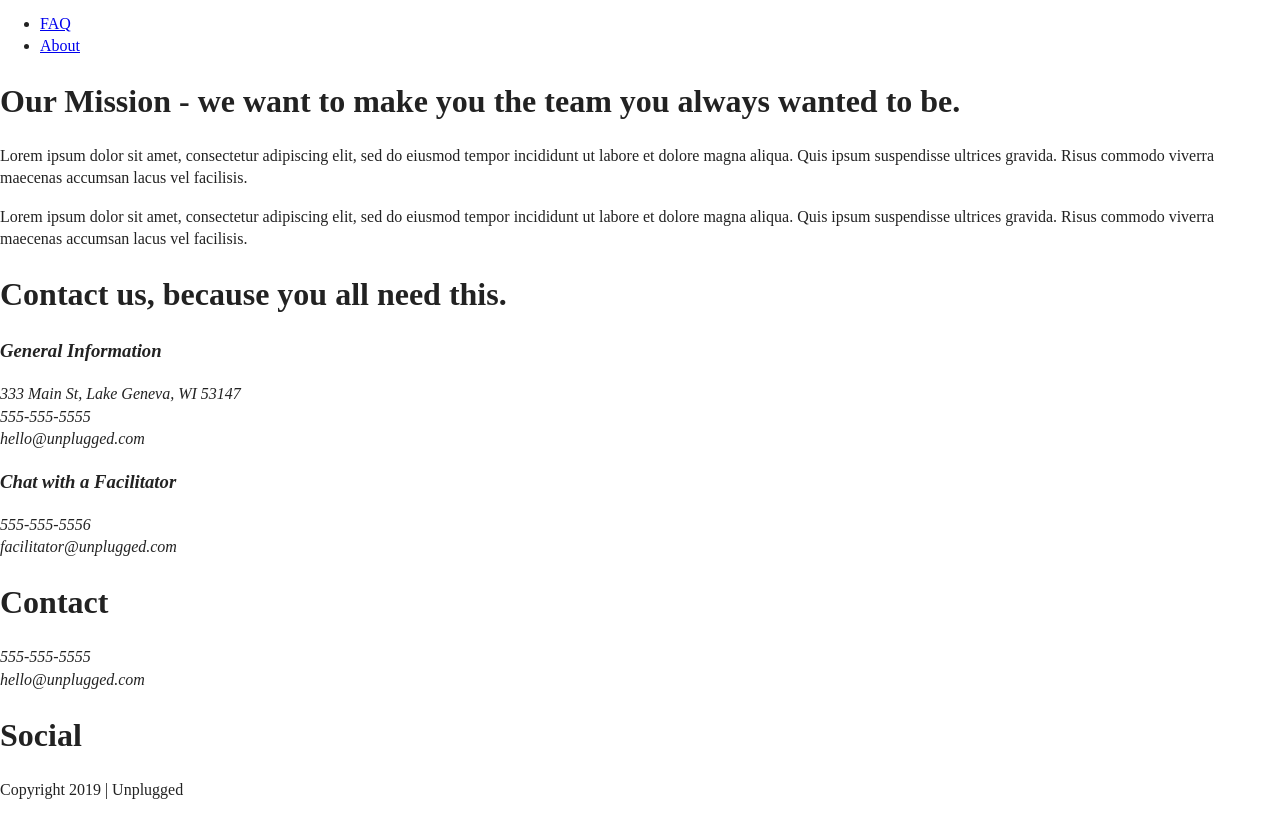
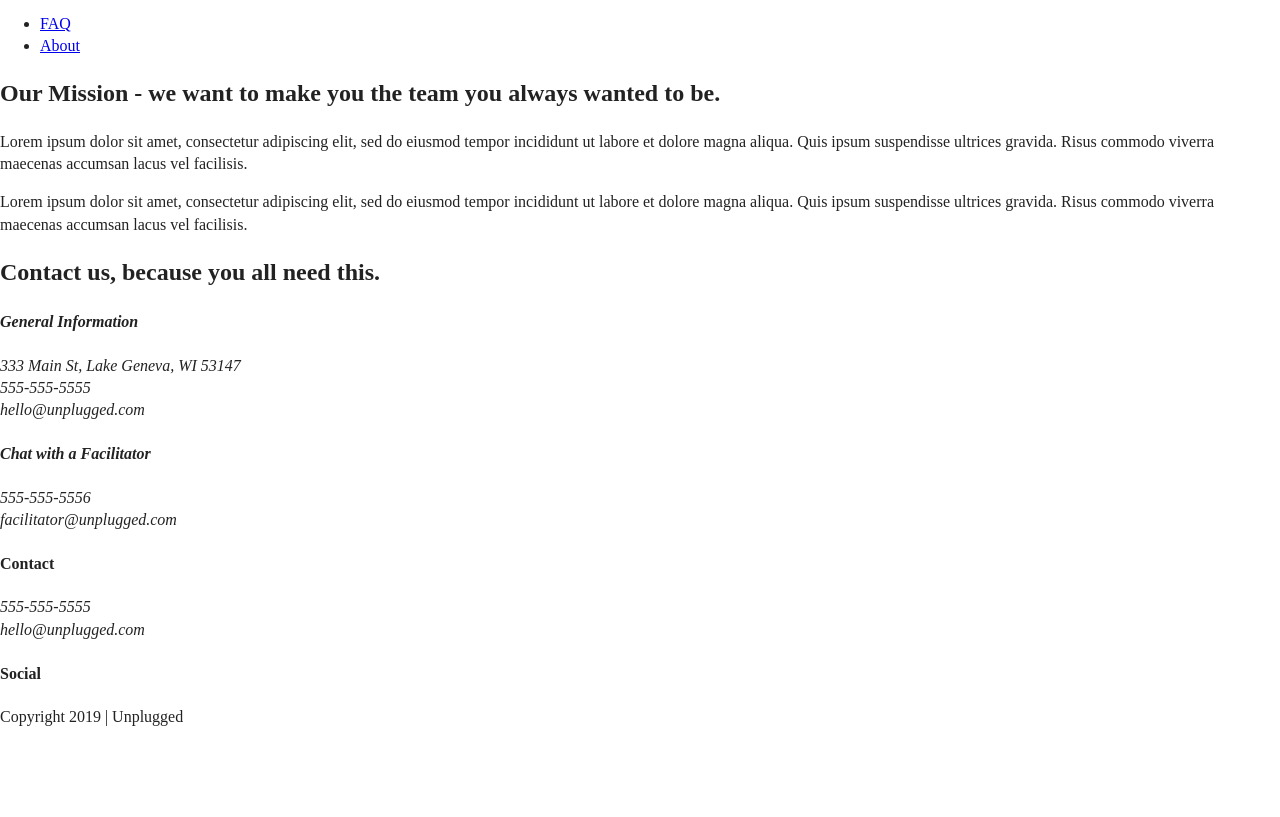
Before and after one commit to raqescar/unplugged-retreat, a website: page about/index.html in a window 1280 px wide. Shown: the part 27-844 px from the top of the page. After the commit the page ends 800 px from the top, so only its background shows below. Drawn offline with Linux system fonts and the light colour scheme.

Commit message:
Edit about to match sample code

```diff
--- a/about/index.html
+++ b/about/index.html
@@ -3,7 +3,7 @@
 
 <head>
   <meta charset="utf-8">
-  <title>About</title>
+  <title>Unplugged Retreat | About</title>
   <meta name="description" content="">
   <meta name="viewport" content="width=device-width, initial-scale=1">
 
@@ -32,7 +32,7 @@
         <nav>
              <ul>
                  <li><a href="../faq/index.html" target="_blank">FAQ</a></li>
-                 <li><a href="../about/index.html" target="_blank">About</a></li>
+                 <li><a href="index.html" target="_blank">About</a></li>
              </ul>
         </nav>
     </div>
@@ -42,7 +42,7 @@
 
     <section class="mission">
       <div class="content-wrapper">
-        <h1>Our Mission - we want to make you the team you always wanted to be.</h1>
+        <h2>Our Mission - we want to make you the team you always wanted to be.</h2>
         <div class="mission-content">
 
           <p>Lorem ipsum dolor sit amet, consectetur adipiscing elit, sed do eiusmod tempor incididunt ut labore et dolore magna aliqua. Quis ipsum suspendisse ultrices gravida. Risus commodo viverra maecenas accumsan lacus vel facilisis.</p>
@@ -53,19 +53,19 @@
     </section> <!-- mission-info -->
 
     <section class="map">
-      <article>
+      <figure>
         <!-- map goes here -->
-      </article>
+      </figure>
     </section>
 
     <section class="contact-section">
       <div class="content-wrapper">
 
-        <h1>Contact us, because you all need this.</h1>
+        <h2>Contact us, because you all need this.</h2>
 
-        <address>
+        <address class="contact-content">
         <div>
-          <h3>General Information</h3>
+          <h4>General Information</h4>
           <p>
             333 Main St, Lake Geneva, WI 53147<br>
             555-555-5555<br>
@@ -74,7 +74,7 @@
         </div>
 
         <div>
-          <h3>Chat with a Facilitator</h3>
+          <h4>Chat with a Facilitator</h4>
           <p>
             555-555-5556<br>
             facilitator@unplugged.com
@@ -92,7 +92,7 @@
       <div class="footer-content">
 
         <div class="contact">
-          <h1>Contact</h1>
+          <h4>Contact</h4>
           <address>
             555-555-5555 <br>
             hello@unplugged.com
@@ -100,8 +100,8 @@
         </div>
 
         <div class="social">
+            <h4>Social</h4>
             <div class="social-icons">
-              <h1>Social</h1>
               <p><a href="https://www.facebook.com/yoursite" target="_blank"></a></p>
               <p><a href="https://www.twitter.com/yoursite" target="_blank"></a></p>
               <p><a href="https://www.instagram.com/yoursite" target="_blank"></a></p>
```
